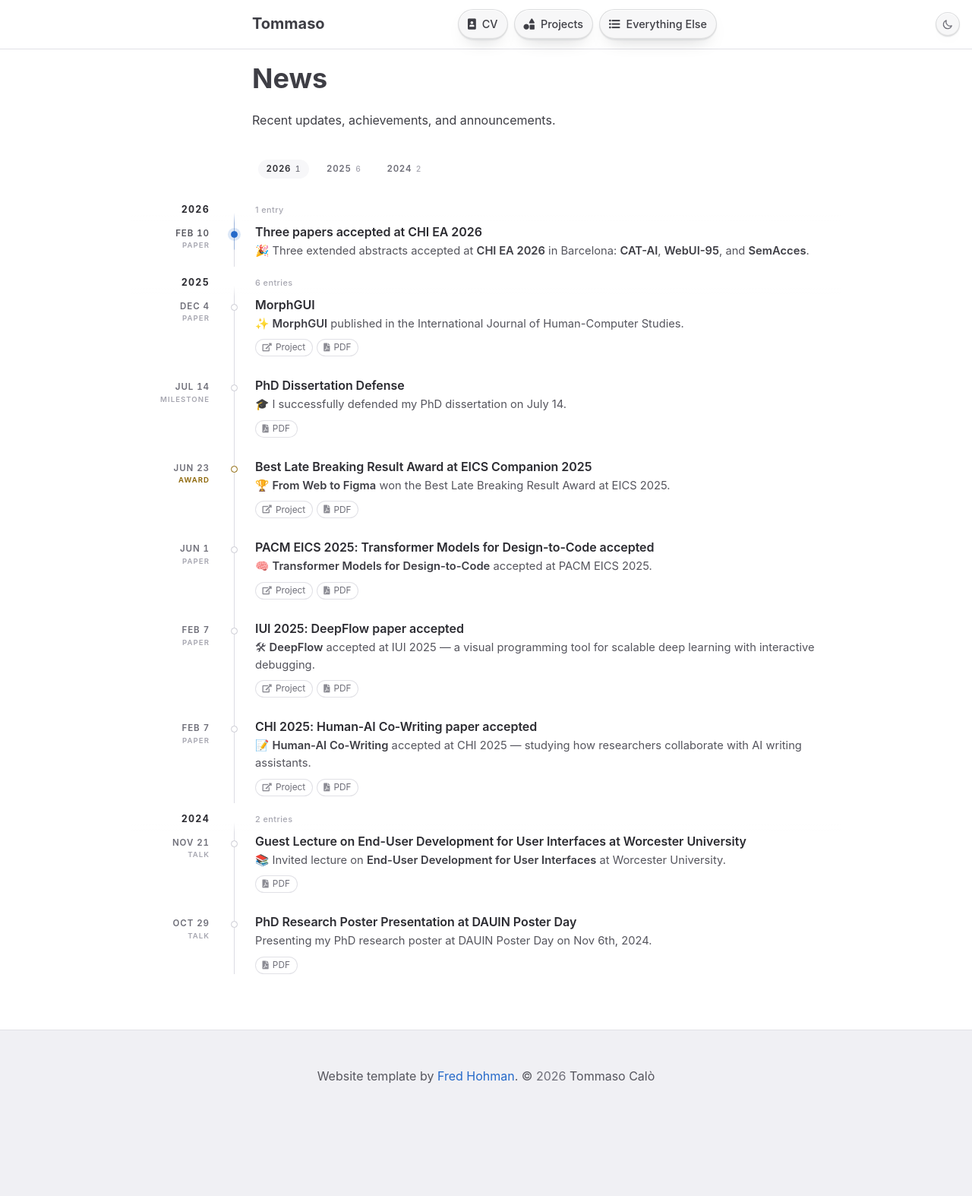
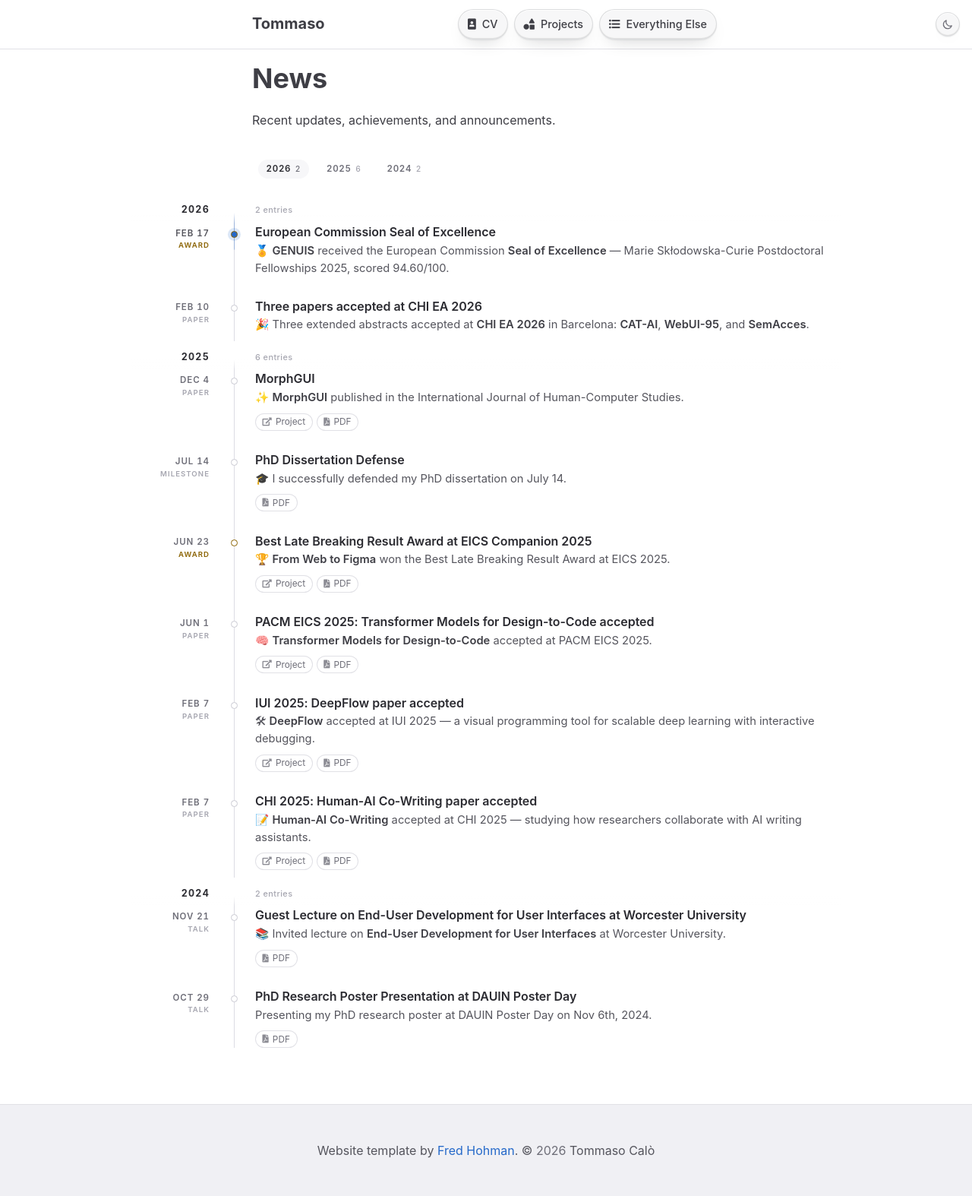
Before and after one commit to tommasocalo/tommasocalo.github.io, a Jekyll site: the page built from news.md, in a window 1280 px wide. Shown: the whole page at 76% size. Built offline with Jekyll 4.4.1, drawn with Linux system fonts in a browser that asks for light colours; nearby versions of some CDN libraries; some web fonts are replaced; before the commit the page ends 1476 px from its top, so only the background shows below that.

Commit message:
News, pager, and paper pages: polish round after the redesign shipped
- Add the European Commission Seal of Excellence to the news (GENUIS,
  MSCA-PF 2025, 94.60/100). Dated 17 Feb 2026 — adjust if the letter says
  otherwise.
- The touch pager moves to the right and dresses like the "All news" link
  beside it: quiet ink chevrons and a tabular position, no glass discs.
  Hit areas stay 44px.
- Kill the UA tap veil (-webkit-tap-highlight-color): every control here
  paints its own feedback, so the blue flash only read as a glitch.
- Desktop→mobile→desktop no longer sticks in mobile mode. The user was
  right that it wasn't the inspector's fault alone: Chromium keeps
  reporting a coarse pointer after the device toolbar closes, until
  reload. Actual input events now outrank the media query — a real mouse
  move proves a fine pointer, a touchstart proves the opposite.
- Cards pick up the pills' faint hover thickening (one translucent tint
  step) alongside the dilation.
- News post pages were torn into distant bands: the footer fix stretches
  main, and grid auto-rows stretched with it. align-content: start, plus
  proper title/date rhythm.
- Paper pages join the glass material: the hero frame becomes a pane, the
  material links become the nav's pills, and BibTeX sits on a quiet glass
  slab instead of hard white (which glared in dark mode).

Co-Authored-By: Claude Fable 5 <noreply@anthropic.com>

```diff
--- a/_includes/news-list.html
+++ b/_includes/news-list.html
@@ -110,13 +110,13 @@
   {% endcomment %}
   <div class="news-foot">
     <div class="news-pager" hidden>
+      <span class="news-pager__pos" aria-live="polite"></span>
       <button type="button" class="news-pager__btn" data-dir="-1" aria-label="Show newer entries" disabled>
-        <svg viewBox="0 0 20 20" width="15" height="15" fill="none" stroke="currentColor" stroke-width="1.8" stroke-linecap="round" stroke-linejoin="round"><path d="M5 12.5L10 7.5l5 5"/></svg>
+        <svg viewBox="0 0 20 20" width="16" height="16" fill="none" stroke="currentColor" stroke-width="1.8" stroke-linecap="round" stroke-linejoin="round"><path d="M5 12.5L10 7.5l5 5"/></svg>
       </button>
       <button type="button" class="news-pager__btn" data-dir="1" aria-label="Show older entries">
-        <svg viewBox="0 0 20 20" width="15" height="15" fill="none" stroke="currentColor" stroke-width="1.8" stroke-linecap="round" stroke-linejoin="round"><path d="M5 7.5l5 5 5-5"/></svg>
+        <svg viewBox="0 0 20 20" width="16" height="16" fill="none" stroke="currentColor" stroke-width="1.8" stroke-linecap="round" stroke-linejoin="round"><path d="M5 7.5l5 5 5-5"/></svg>
       </button>
-      <span class="news-pager__pos" aria-live="polite"></span>
     </div>
 
     <a class="news-more" href="{{ site.baseurl }}/news">All news <span aria-hidden="true">&rarr;</span></a>
--- /dev/null
+++ b/_posts/news/2026-02-17-seal-of-excellence.md
@@ -0,0 +1,9 @@
+---
+layout: post
+title: "European Commission Seal of Excellence"
+categories: [news]
+kind: award
+summary: "🏅 **GENUIS** received the European Commission **Seal of Excellence** — Marie Skłodowska-Curie Postdoctoral Fellowships 2025, scored 94.60/100."
+---
+
+🏅 My proposal **GENUIS** (Generative and End-user-Negotiated UI Design Systems) received the **Seal of Excellence** from the European Commission — awarded to Marie Skłodowska-Curie Postdoctoral Fellowship proposals rated excellent (94.60/100) by an international panel of independent experts.
--- a/_sass/_base.scss
+++ b/_sass/_base.scss
@@ -42,7 +42,16 @@ body {
 
 main {
   flex: 1 0 auto;
+  // The footer fix stretches main to fill the viewport; without this, grid
+  // auto-rows stretch along with it and a short page (a news post: title,
+  // date, body) gets torn into distant bands.
+  align-content: start;
 }
+
+// iOS and Android flash a translucent veil on tap; every interactive element
+// here provides its own feedback, so the UA's blue square only reads as a
+// glitch. Keyboard focus stays fully visible below.
+a, button { -webkit-tap-highlight-color: transparent; }
 
 // Visible keyboard focus. Pointer users never see it; keyboard users need it.
 // No border-radius here: the outline already follows the element's own radius,
--- a/_sass/_glass.scss
+++ b/_sass/_glass.scss
@@ -131,10 +131,12 @@
 	transition: background-color .18s ease, transform .18s ease, box-shadow .18s ease;
 }
 
-// Hover: the lens engages in the canvas beneath and the panel dilates a
-// touch, same body language as the pills. No shadow bloom, no tint change.
+// Hover: the lens engages in the canvas beneath, the panel dilates a touch,
+// and the tint deepens one translucent step — the same faint thickening of
+// the glass the pills have. No shadow bloom.
 .cover:hover {
 	transform: translateY(-1px) scale(1.02);
+	background-color: var(--glass-tint-strong);
 }
 
 
@@ -205,3 +207,52 @@
 .news-pager__btn:hover {
 	background-color: var(--glass-tint-strong);
 }
+
+// The touch pager dresses like the "All news" link beside it — typography,
+// not glass chrome. Later in the cascade, so it undresses the material.
+.news-pager__btn,
+.news-pager__btn:hover {
+	background: transparent;
+	border: 0;
+	-webkit-backdrop-filter: none;
+	backdrop-filter: none;
+	box-shadow: none;
+}
+
+// --- paper pages join the material ---------------------------------------
+// The hero frame is a pane like the cards; the material links are the same
+// pills as the nav; BibTeX sits on a quiet glass slab instead of hard white.
+#paper-title-wrapper {
+	background-color: color-mix(in srgb, var(--surface-raised) 72%, transparent);
+	border: 1px solid var(--glass-edge);
+	border-radius: 16px;
+	-webkit-backdrop-filter: blur(8px) saturate(1.4);
+	backdrop-filter: blur(8px) saturate(1.4);
+	box-shadow:
+		inset 0 1px 0 var(--glass-hi),
+		inset 0 -1px 1px var(--glass-lo),
+		var(--glass-drop);
+}
+
+#paper-materials a {
+	background-color: var(--glass-tint);
+	border: 1px solid var(--glass-edge);
+	border-radius: 999px;
+	box-shadow: inset 0 1px 0 var(--glass-hi), inset 0 -1px 0 var(--glass-lo);
+}
+
+#paper-materials a:hover {
+	background-color: var(--glass-tint-strong);
+	text-decoration: none;
+}
+
+.highlighter-rouge.bibtex {
+	background-color: color-mix(in srgb, var(--surface-raised) 72%, transparent);
+	border: 1px solid var(--glass-edge);
+	border-radius: 12px;
+	box-shadow: inset 0 1px 0 var(--glass-hi), inset 0 -1px 1px var(--glass-lo);
+}
+
+.highlighter-rouge.bibtex .highlight {
+	background: transparent;
+}
--- a/_sass/_news.scss
+++ b/_sass/_news.scss
@@ -728,8 +728,9 @@ html.news-snap-mandatory .news-timeline__item.is-tall {
 .news-foot {
     display: flex;
     align-items: center;
-    justify-content: space-between;
-    gap: 1rem;
+    // One right-aligned breath: position, the two steppers, the way out.
+    justify-content: flex-end;
+    gap: 0.35rem;
     margin-top: 0.9rem;
     padding-left: calc(var(--news-date-col) + var(--news-gap) + var(--news-indent));
 }
@@ -746,25 +747,26 @@ html.news-snap-mandatory .news-timeline__item.is-tall {
     display: inline-flex;
     align-items: center;
     justify-content: center;
-    // 44px: the smallest target that is comfortable on a touchscreen.
-    width: 38px;
-    height: 38px;
+    // Typography, not chrome: the pager wears the same clothes as "All news"
+    // beside it — quiet ink, no disc, no border. The hit area stays 44px.
+    width: 44px;
+    height: 44px;
     padding: 0;
     border: 0;
-    border-radius: 50%;
-    background: var(--surface-raised);
-    color: var(--text);
+    border-radius: 10px;
+    background: transparent;
+    color: var(--text-subtle);
     cursor: pointer;
     -webkit-appearance: none;
     appearance: none;
 }
 
-.news-pager__btn:hover { background: var(--surface-raised-hover); }
+.news-pager__btn:active { color: var(--accent); }
 
 .news-pager__btn:disabled {
     color: var(--text-faint);
     cursor: default;
-    opacity: 0.55;
+    opacity: 0.45;
 }
 
 .news-pager__pos {
@@ -780,8 +782,8 @@ html.news-snap-mandatory .news-timeline__item.is-tall {
     .news-pager__btn { width: 44px; height: 44px; }
 }
 
-// "All news" lives on the right, whether the pager is there or not.
-.news-foot .news-more { margin-left: auto; }
+// "All news" closes the row; a hairline dot separates it from the pager.
+.news-foot .news-more { margin-left: 0.65rem; }
 
 // On touch the window is paged with buttons, a screenful at a time — the
 // bottom dissolve only made the third entry look broken. Hard edge there.
--- a/_sass/_type.scss
+++ b/_sass/_type.scss
@@ -120,3 +120,11 @@ ul, ol {
     padding-left: 1rem;
   }
 }
+// Single post pages (news entries link here now).
+.post-title { margin-bottom: 0.25rem; }
+.post-date {
+	display: block;
+	color: var(--text-subtle);
+	font-size: 0.85rem;
+	margin-bottom: 1.75rem;
+}
```
Also changed, not shown: assets/js/news-carousel.js (+23 -2 lines).
